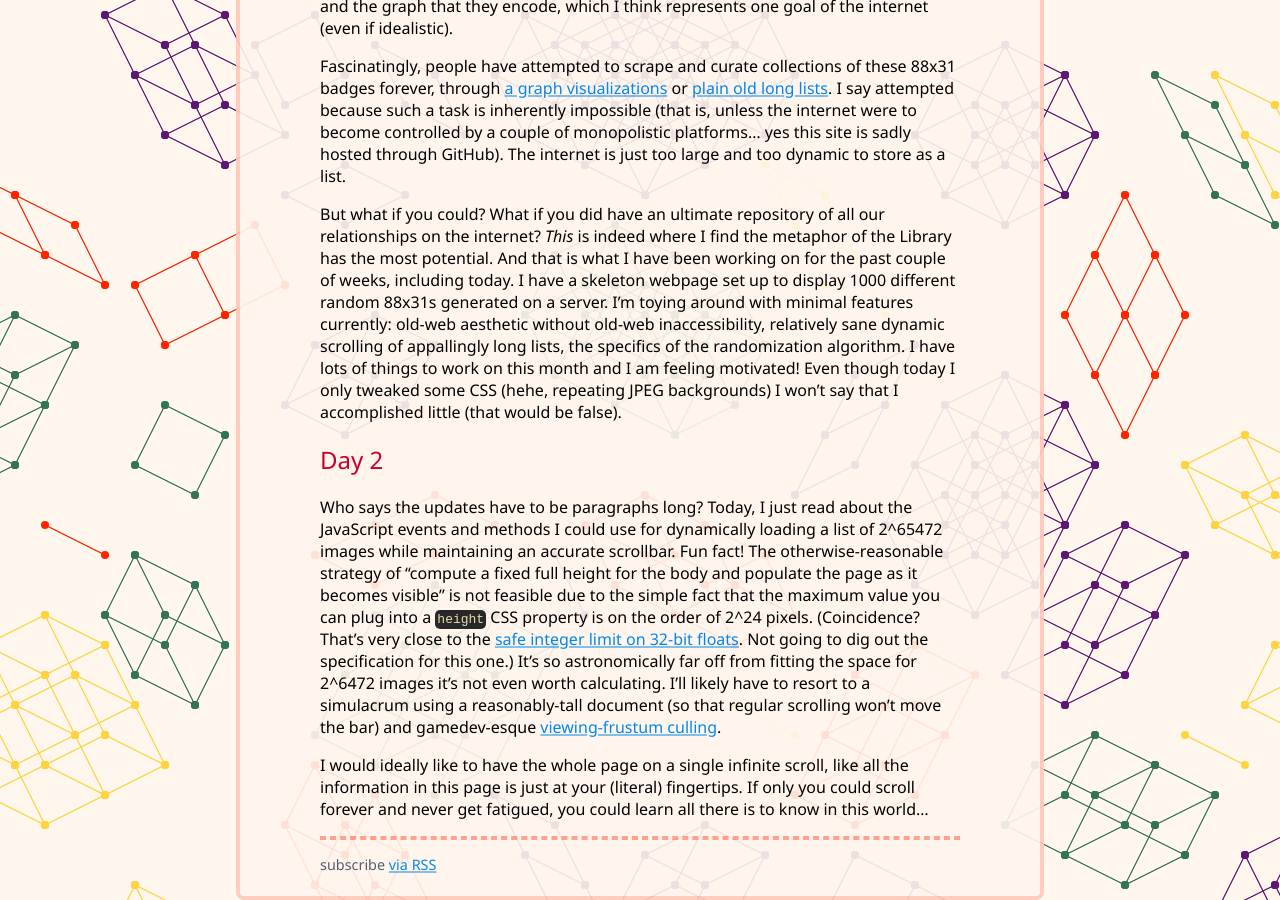
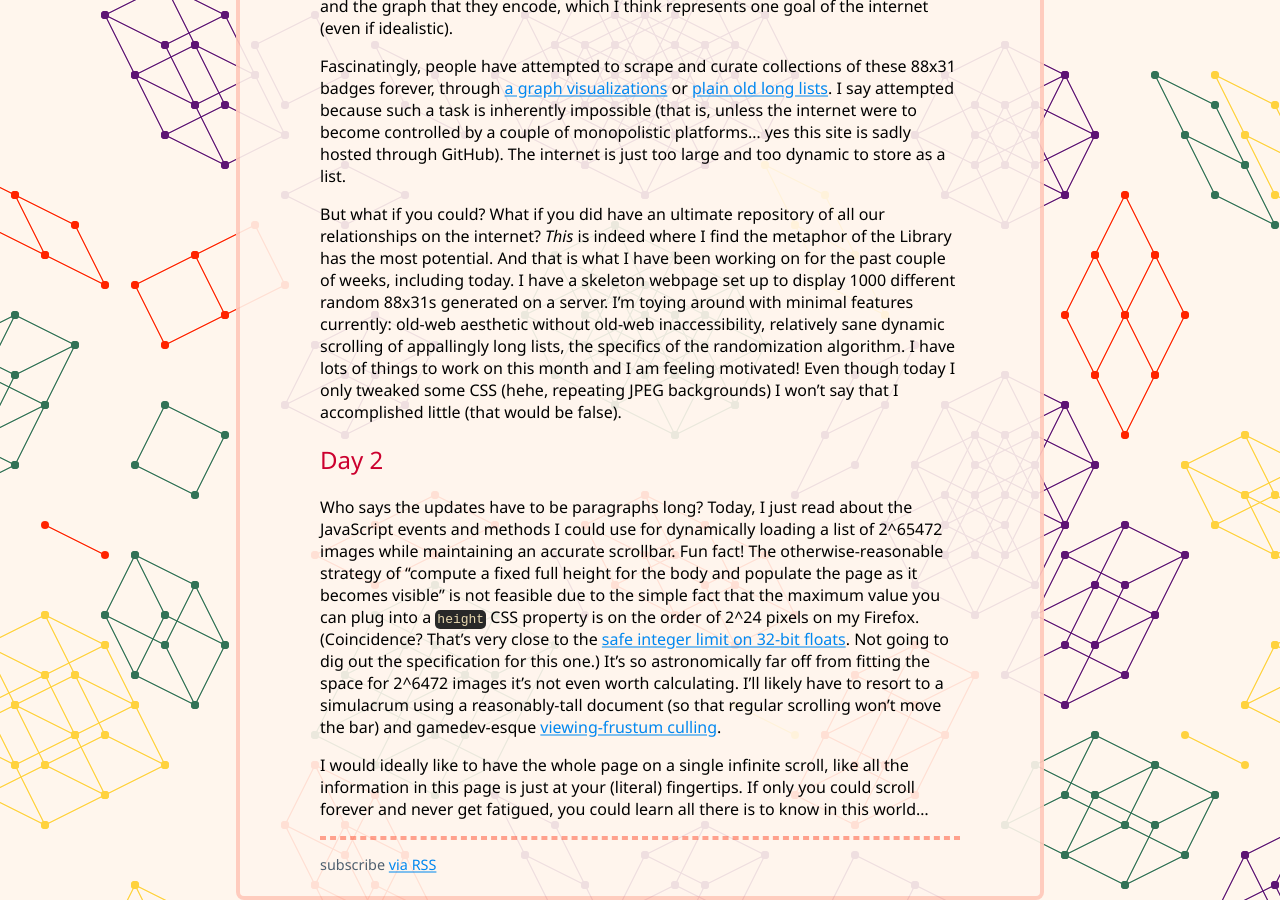
Before and after one commit to RocketRace/rocketrace.github.io, a Jekyll site: the page built from decadv-2024.md, in a window 1280 px wide and 900 px high, scrolled down 907 px. Built offline with Jekyll 4.4.1, drawn with Linux system fonts in a browser that asks for light colours.

Commit message:
fine, clarification

```diff
--- a/decadv-2024.md
+++ b/decadv-2024.md
@@ -66,7 +66,7 @@ JavaScript events and methods I could use for dynamically loading a list of
 otherwise-reasonable strategy of "compute a fixed full height for the body
 and populate the page as it becomes visible" is not feasible due to the simple
 fact that the maximum value you can plug into a `height` CSS property is on
-the order of 2^24 pixels. (Coincidence? That's very close to the
+the order of 2^24 pixels on my Firefox. (Coincidence? That's very close to the
 [safe integer limit on 32-bit floats][f32 safe ints]. Not going to dig out the
 specification for this one.) It's so astronomically far off from fitting the
 space for 2^6472 images it's not even worth calculating. I'll likely have to
```
